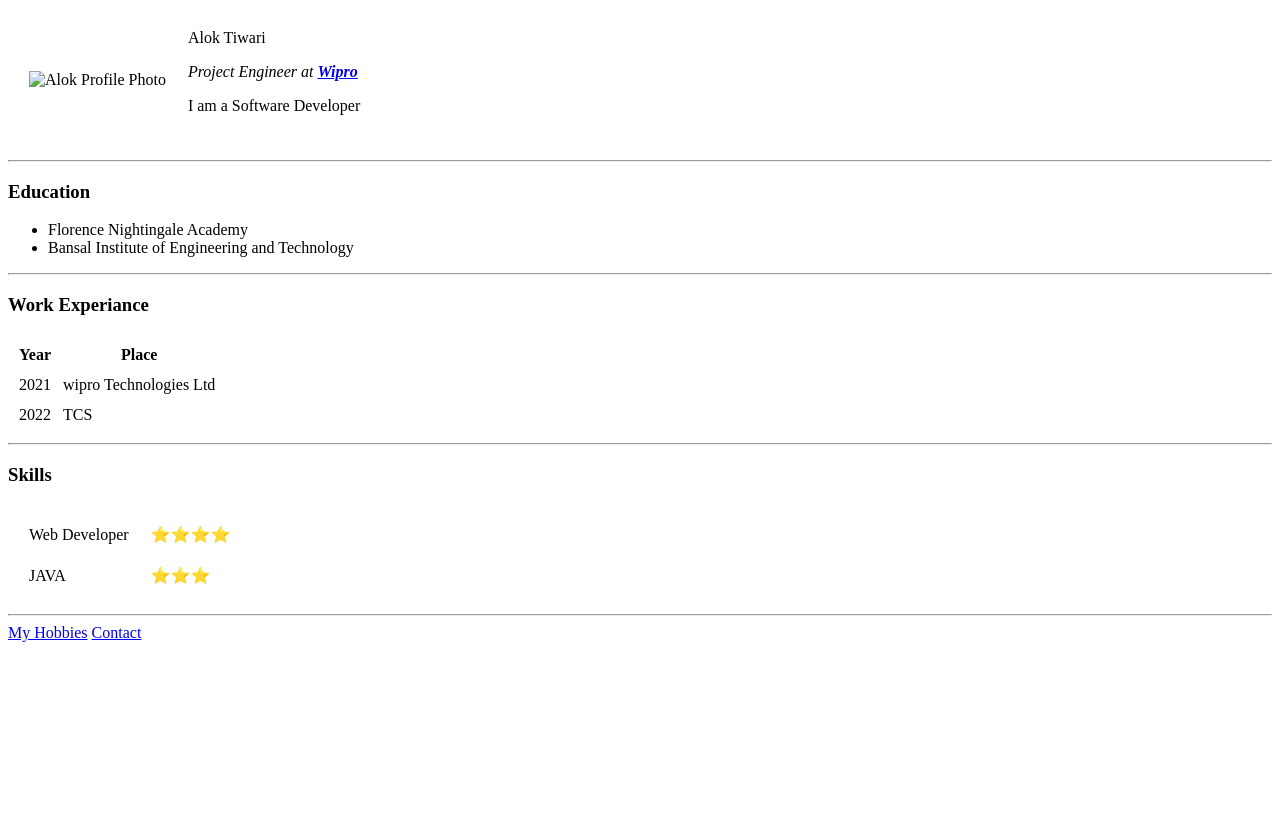
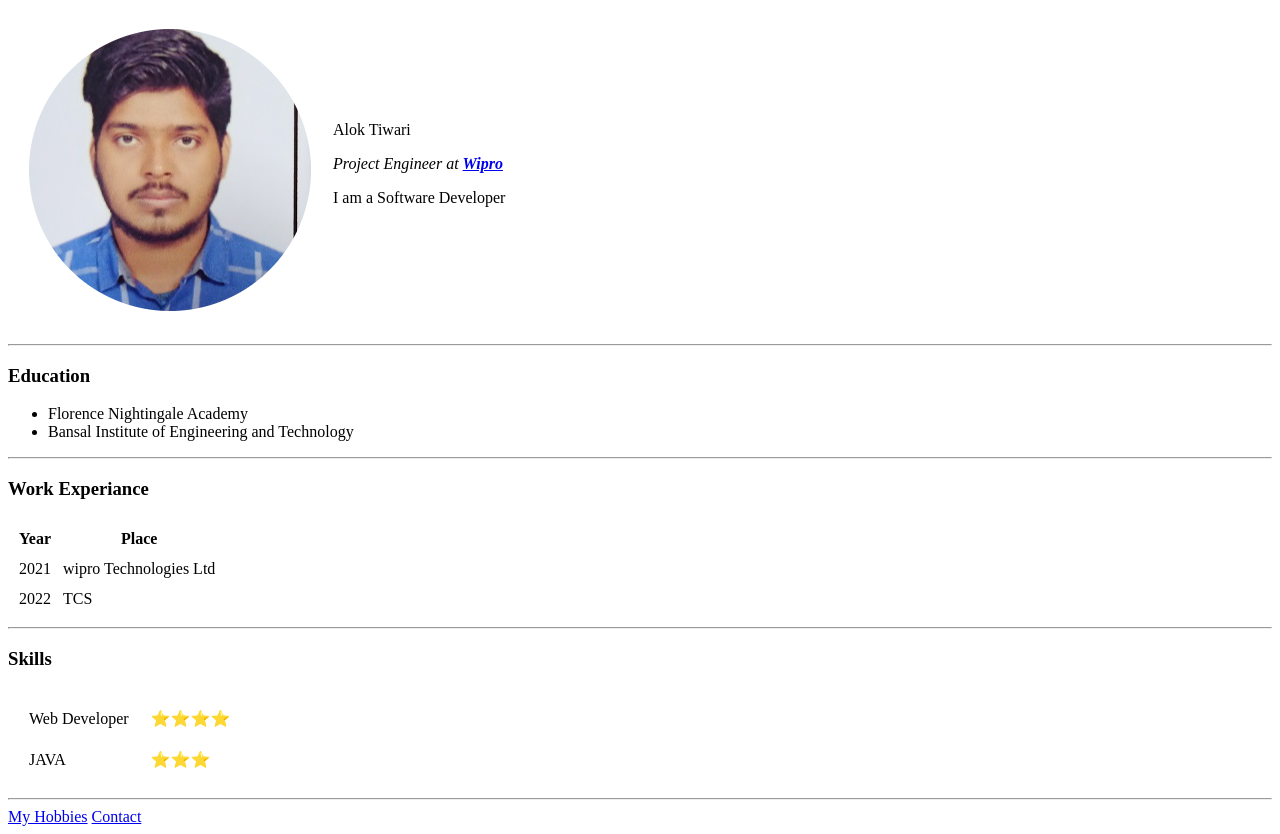
Before and after one commit to alok3763/CV2, a plain HTML site: page index.html in a window 1280 px wide. Before the commit the page ends 800 px from the top, so only its background shows below. Drawn offline with Linux system fonts and the light colour scheme.

Commit message:
Update index.html

```diff
--- a/index.html
+++ b/index.html
@@ -7,7 +7,7 @@
   <body>
     <table cellspacing="20">
       <tr>
-        <td><img src="images/alok_photo.png" alt="Alok Profile Photo"></td>
+        <td><img src="alok_photo.png" alt="Alok Profile Photo"></td>
         <td  <h1>Alok Tiwari</h1>
           <p><em>Project Engineer at <strong><a href="https://www.wipro.com/">Wipro</a></strong></em></p>
           <p>I am a Software Developer</p></td>
```
